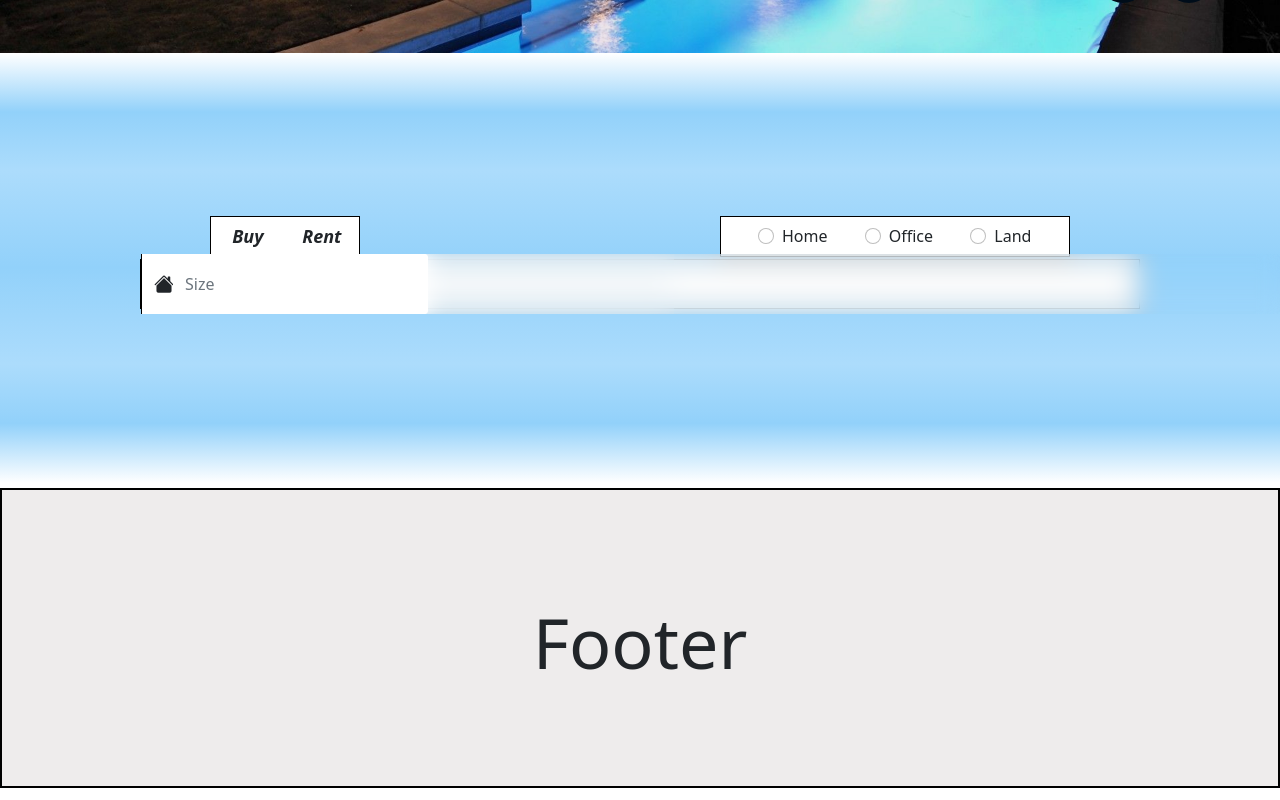
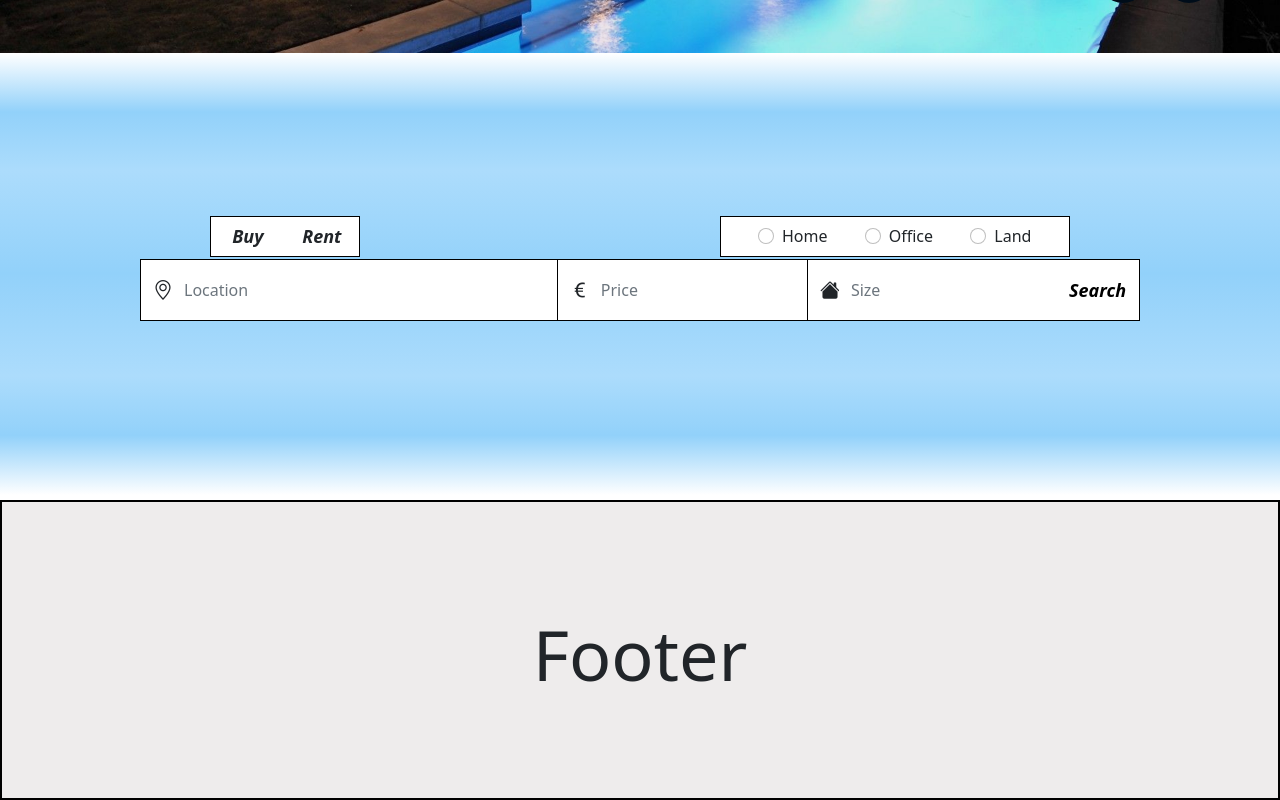
Before and after one commit to tkaramitros/chatbot, a React (Create React App) app in the folder front/: page / in a window 1280 px wide. Shown: the part 747-1547 px from the top of the page. Built offline with nearby package versions, Linux system fonts and the light colour scheme; no server answers.

Commit message:
fixed minor bug in navbar

```diff
--- a/front/src/components/Navbar.css
+++ b/front/src/components/Navbar.css
@@ -1,4 +1,4 @@
-.navbar {
+.navbar2 {
   position:fixed;
   z-index:100;
   justify-content: space-between;
--- a/front/src/components/Navbar.jsx
+++ b/front/src/components/Navbar.jsx
@@ -4,7 +4,7 @@
 
 const Navbar = () => {
   return (
-  <nav className="navbar navbar-expand-lg  ">
+  <nav className="navbar2 navbar navbar-expand-lg  ">
     <div className="container-fluid">
     <a class="navbar-brand" href="#">
     <img src={logo} alt="Real Estate" />
```
